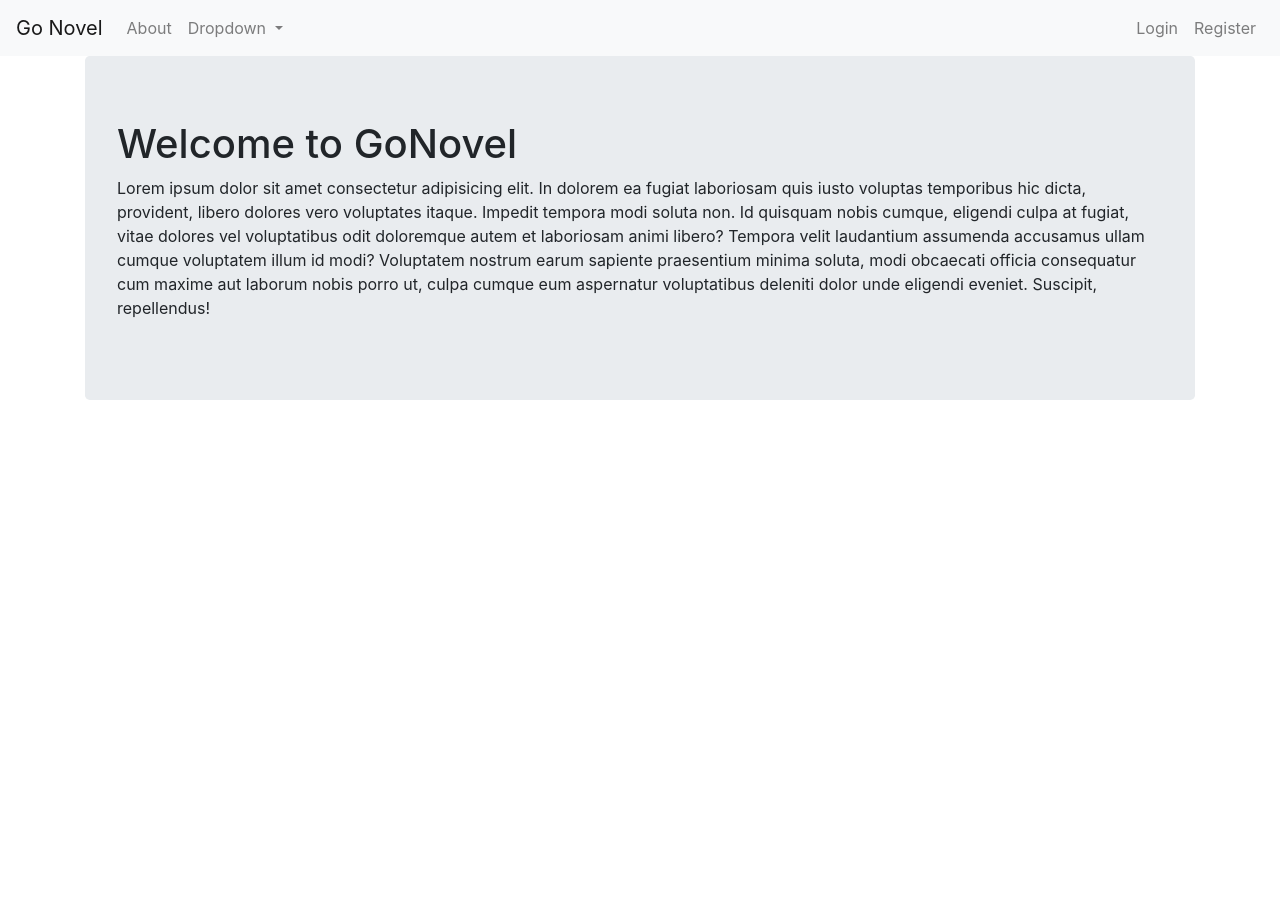
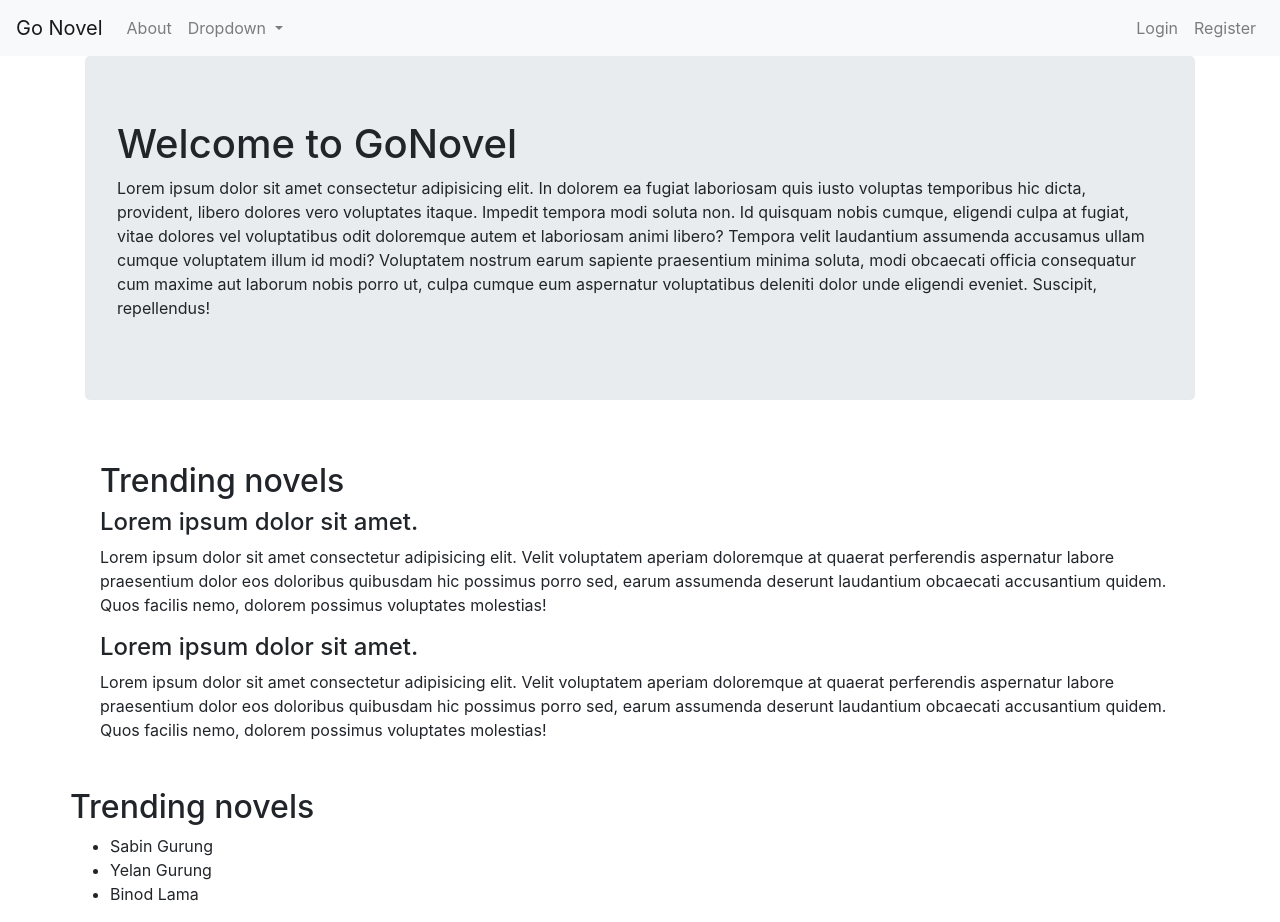
Before and after one commit to Sabin-Gurung/GoNovel, a website: page views/home.html in a window 1280 px wide. Before the commit the page ends 800 px from the top, so only its background shows below. Drawn offline with nearby package versions, Linux system fonts and the light colour scheme; files that its build step writes are made by us from their sources.

Commit message:
sabin done

```diff
--- a/views/home.html
+++ b/views/home.html
@@ -18,9 +18,31 @@
                 </p>
             </div>
         </div>
+        <div class="row" style="padding: 30px">
+            <div class="col-md-12">
+                <h2>Trending novels</h2>
+            </div>
+            <div class="col-md-12">
+                <h4>Lorem ipsum dolor sit amet.</h4>
+                <p>Lorem ipsum dolor sit amet consectetur adipisicing elit. Velit voluptatem aperiam doloremque at quaerat perferendis aspernatur labore praesentium dolor eos doloribus quibusdam hic possimus porro sed, earum assumenda deserunt laudantium obcaecati accusantium quidem. Quos facilis nemo, dolorem possimus voluptates molestias!</p>
+            </div>
+            <div class="col-md-12">
+                <h4>Lorem ipsum dolor sit amet.</h4>
+                <p>Lorem ipsum dolor sit amet consectetur adipisicing elit. Velit voluptatem aperiam doloremque at quaerat perferendis aspernatur labore praesentium dolor eos doloribus quibusdam hic possimus porro sed, earum assumenda deserunt laudantium obcaecati accusantium quidem. Quos facilis nemo, dolorem possimus voluptates molestias!</p>
+            </div>
+        </div>
+        <div class="row">
+            <div class="col-md-12">
+                <h2>Trending novels</h2>
+                <ul>
+                    <li>Sabin Gurung</li>
+                    <li>Yelan Gurung</li>
+                    <li>Binod Lama</li>
+                </ul>
+            </div>
+        </div>
     </div>
 </div>
-
 {%endblock%}
 
 
--- a/views/shared/_layout.html
+++ b/views/shared/_layout.html
@@ -16,6 +16,7 @@
 
 <body>
     <!-- navbar -->
+    {%block navbar%}
     <nav class="navbar navbar-expand-lg navbar-light bg-light">
         <a class="navbar-brand" href="#">Go Novel</a>
         <button class="navbar-toggler" type="button" data-toggle="collapse" data-target="#navbarSupportedContent"
@@ -51,6 +52,7 @@
             </ul>
         </div>
     </nav>
+    {%endblock%}
 
 
     {% block body %}
```
